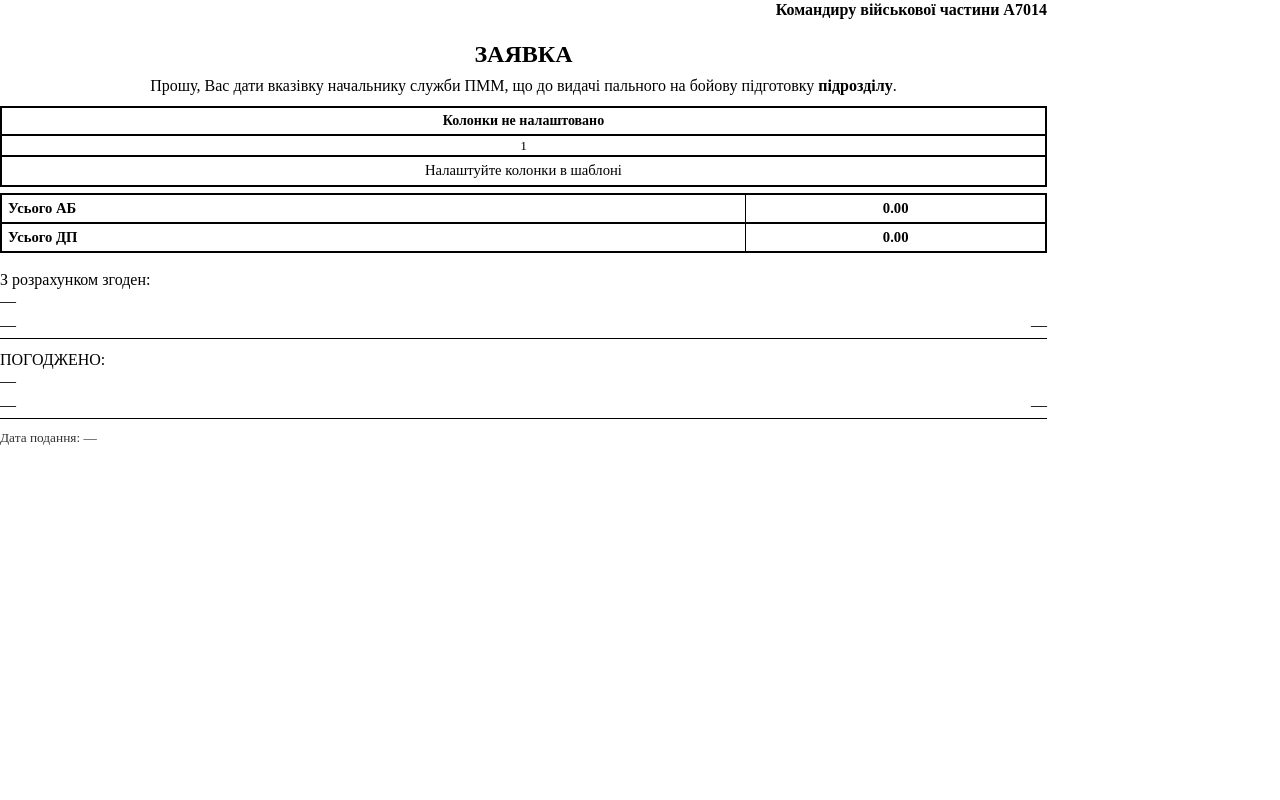
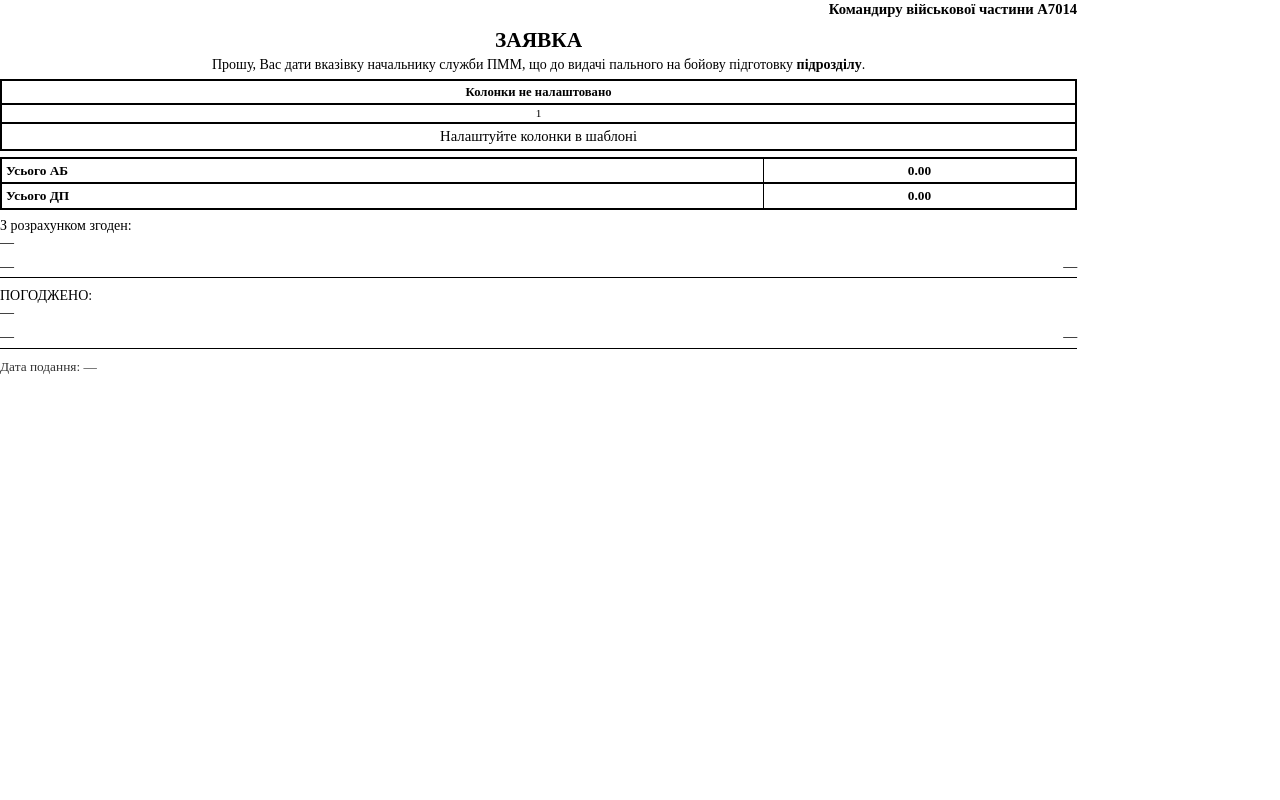
Before and after one commit to ppsolutionsllc/pmm_pro, a Python web app: template backend/app/templates/request_form_builder.html in a window 1280 px wide. Run offline with Jinja, Linux system fonts and the light colour scheme; the template is opened without the code that fills it, so the values that code supplies are empty.

Commit message:
Tighten request form builder print layout

```diff
--- a/backend/app/templates/request_form_builder.html
+++ b/backend/app/templates/request_form_builder.html
@@ -6,10 +6,10 @@
     :root {
       --page-width: 297mm;
       --page-height: 210mm;
-      --page-margin-top: 12mm;
-      --page-margin-right: 10mm;
-      --page-margin-bottom: 12mm;
-      --page-margin-left: 10mm;
+      --page-margin-top: 6mm;
+      --page-margin-right: 6mm;
+      --page-margin-bottom: 10mm;
+      --page-margin-left: 6mm;
       --content-width: calc(var(--page-width) - var(--page-margin-left) - var(--page-margin-right));
       --content-height: calc(var(--page-height) - var(--page-margin-top) - var(--page-margin-bottom));
     }
@@ -66,24 +66,24 @@
 
     .to-line {
       text-align: right;
-      font-size: 12pt;
-      margin-bottom: 18px;
+      font-size: 11pt;
+      margin-bottom: 8px;
       font-weight: 700;
     }
 
     .title {
       text-align: center;
-      font-size: 18pt;
+      font-size: 16pt;
       font-weight: 700;
-      margin: 0 0 6px;
+      margin: 0 0 2px;
       text-transform: uppercase;
     }
 
     .lead {
-      margin: 0 0 10px;
+      margin: 0 0 6px;
       text-align: center;
-      font-size: 12pt;
-      line-height: 1.25;
+      font-size: 10.5pt;
+      line-height: 1.15;
     }
 
     .lead .unit {
@@ -97,13 +97,13 @@
       border-collapse: collapse;
       table-layout: fixed;
       border: 2px solid #000;
-      margin-top: 8px;
+      margin-top: 4px;
     }
 
     .form-table th,
     .form-table td {
       border: 1px solid #000;
-      padding: 4px 6px;
+      padding: 3px 4px;
       vertical-align: top;
       white-space: normal;
       word-break: break-word;
@@ -114,7 +114,7 @@
 
     .form-table thead th {
       text-align: center;
-      font-size: 10.5pt;
+      font-size: 9.5pt;
       font-weight: 700;
     }
 
@@ -124,7 +124,7 @@
 
     .form-table .idx-row td {
       text-align: center;
-      font-size: 10pt;
+      font-size: 8.5pt;
       padding: 1px 2px;
       border-top: 2px solid #000;
       border-bottom: 2px solid #000;
@@ -159,13 +159,13 @@
     .form-table .totals td {
       border-top: 2px solid #000;
       font-weight: 700;
-      font-size: 11pt;
+      font-size: 10pt;
     }
 
     .signatures {
-      margin-top: 16px;
-      font-size: 12pt;
-      line-height: 1.35;
+      margin-top: 8px;
+      font-size: 10.5pt;
+      line-height: 1.2;
     }
 
     .signatures .line {
@@ -210,7 +210,7 @@
       width: var(--content-width);
       position: fixed;
       left: var(--page-margin-left);
-      bottom: 3mm;
+      bottom: 1.5mm;
       background: #fff;
     }
 
```
